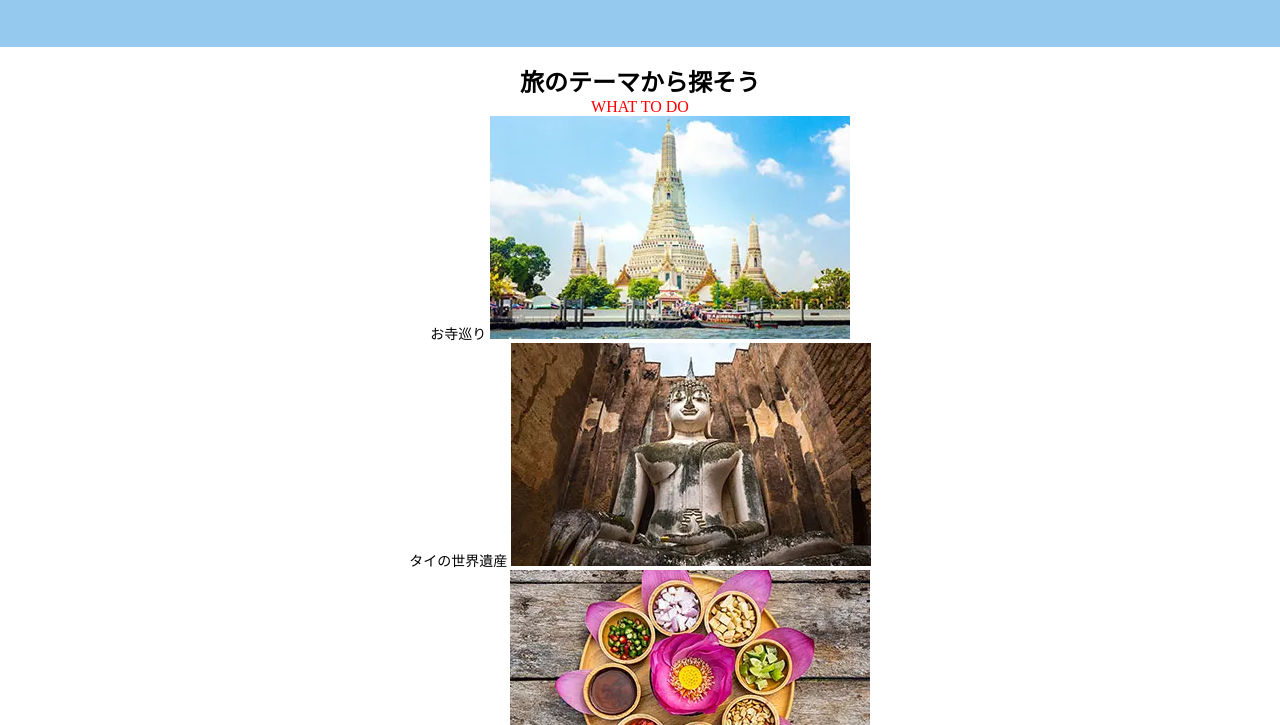
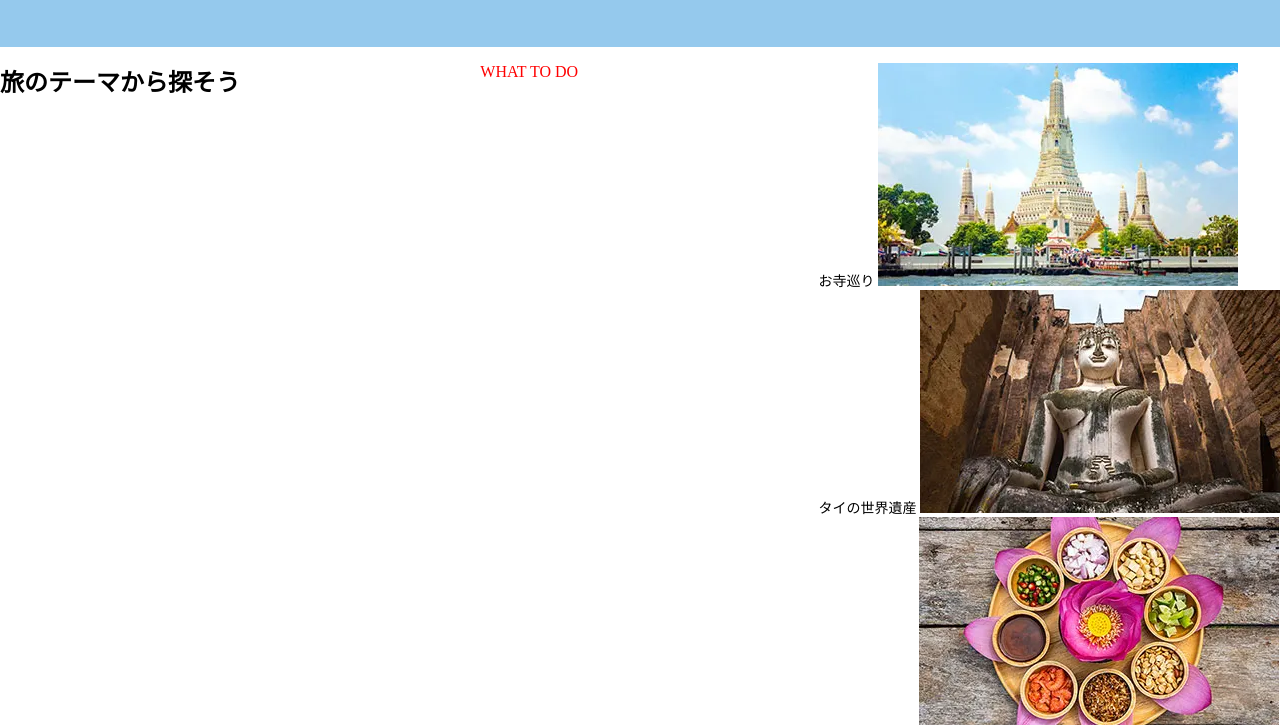
Before and after one commit to sreykeang/K, a website: page index.html in a window 1280 px wide. Shown: the part 2106-2831 px from the top of the page. Drawn offline with nearby package versions, Linux system fonts and the light colour scheme.

Commit message:
toppage-menu-group

```diff
--- a/index.html
+++ b/index.html
@@ -575,8 +575,8 @@
     </div>
     <div class="toppage-menu">
       <h2>旅のテーマから探そう</h2>
-      <div class="toppage-menu-list">WHAT TO DO</div>
-      <ul>
+      <div class="toppage-title-menu">WHAT TO DO</div>
+      <ul class="toppage-menu-group">
         <li class="menu-list">
           <a href="https://www.thailandtravel.or.jp/theme/temple/">お寺巡り</a>
           <img src="img/what_thum_01.webp" alt="">
@@ -597,6 +597,8 @@
           <a href="https://www.thailandtravel.or.jp/luxury/">ラグジュアリー</a>
           <img src="img/what_thum_05.webp" alt="">
         </li>
+      </ul>
+      <ul class="toppage-menu-group">
         <li class="menu-list">
           <a href="https://www.thailandtravel.or.jp/national-park/">国立公園・歴史公園</a>
           <img src="img/what_thum_06.webp" alt="">
@@ -618,6 +620,7 @@
           <img src="img/what_thum_10.webp" alt="">
         </li>
       </ul>
+    </div>
     <ul>
       <li>
         <a href="https://www.thailandtravel.or.jp/about/thailand-sha/"></a>
@@ -628,7 +631,6 @@
         <img src="img/bnr-gothai-befree.webp" alt="">
       </li>
     </ul>
-    </div>
 
 
 
--- a/sass/project/_toppage.scss
+++ b/sass/project/_toppage.scss
@@ -89,6 +89,9 @@
   }
 }
 .toppage-about {
+  .toppage-title {
+    color: red;
+  }
   justify-content: space-between;
   align-items: flex-start;
   display: flex;
@@ -107,14 +110,9 @@
   background-image: none;
   background-size: cover;
   width: 100%;
-  .toppage-title {
-    color: red;
-  }
   .title-img {
     vertical-align: bottom;
-
   }
-
   .toppage-title-list {
     width: calc(100%/5 );
     padding:50px 50px;
@@ -126,13 +124,17 @@
   }
 }
 .toppage-menu {
-  text-align: center;
-  .toppage-menu-list {
+  align-items:flex-start;
+  justify-content: space-between;
+  display: flex;
+  flex-flow: row wrap;
+  list-style: none;
+  .toppage-title-menu {
     color: red;
+  }
+  .toppage-menu-group {
     .menu-list {
-      justify-content: space-between;
       align-items: flex-start;
-      display: flex;
     }
   }
 }
```
Also changed, not shown: css/project/index.css, css/style.css, 2 other files. Lines whose indentation alone changed are shown as unchanged.
